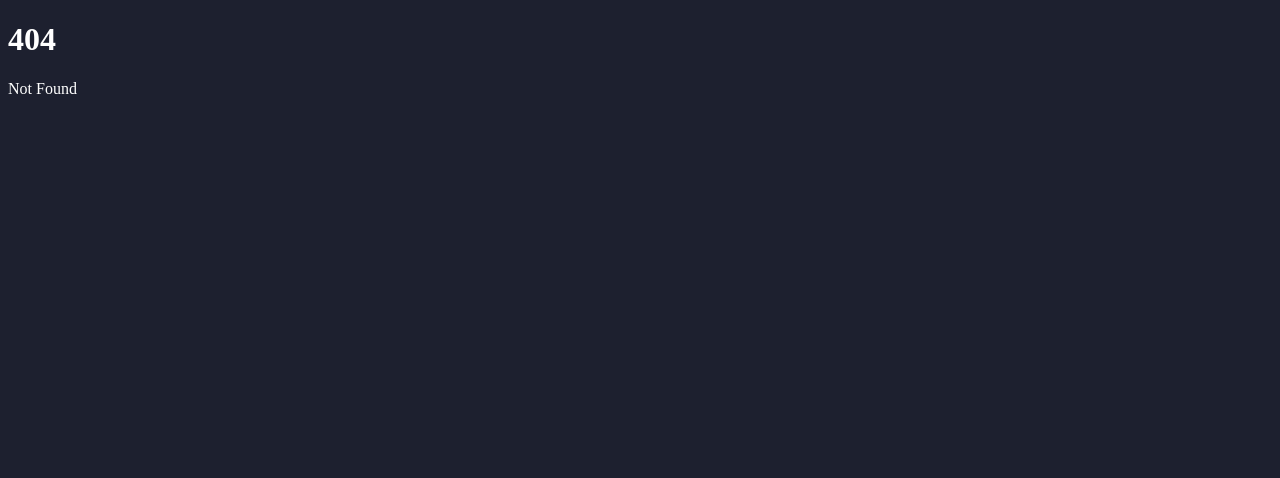
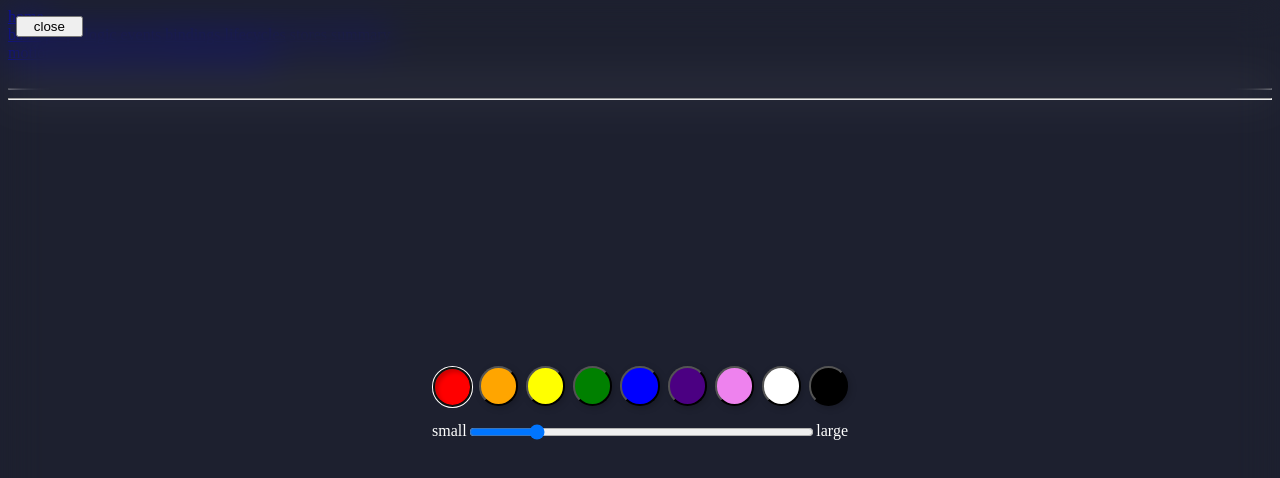
Before and after one commit to directormac/learn-svelte-dev, a SvelteKit app: page /part2/actions in a window 1280 px wide. Before the commit this address had no page. Shown: the top 478 px of the page. Built offline with nearby package versions, Linux system fonts and the light colour scheme.

Commit message:
transitions

```diff
--- a/src/lib/header/Nav.svelte
+++ b/src/lib/header/Nav.svelte
@@ -1,3 +1,4 @@
+<div class="higher">
 	<a href="/">home</a>
 	<div>
 		<a href="/part1/basics">basic</a>
@@ -13,8 +14,16 @@
 		<a href="/part2/motions">motions</a>
 		<a href="/part2/transitions">transitions</a>
 		<a href="/part2/transitions/todo">todo</a>
+		<a href="/part2/actions">actions</a>
 		<a href="/part2"> summary</a>
+	</div>
 </div>
 
 <br />
 <hr />
+
+<style>
+	.higher {
+		z-index: 2;
+	}
+</style>
--- /dev/null
+++ b/src/routes/part2/actions/+page.svelte
@@ -0,0 +1,153 @@
+<script>
+	import Nav from '$lib/header/Nav.svelte';
+	import Canvas from './Canvas.svelte';
+	import { trapFocus } from './actions';
+
+	const colors = ['red', 'orange', 'yellow', 'green', 'blue', 'indigo', 'violet', 'white', 'black'];
+	let selected = colors[0];
+	let size = 10;
+
+	let showMenu = true;
+</script>
+
+<div class="seperator">
+	<Nav />
+</div>
+<hr class="seprator" />
+<div class="container" role="region">
+	<div class="canvas-container">
+		<Canvas color={selected} {size} />
+	</div>
+
+	{#if showMenu}
+		<!-- svelte-ignore a11y-no-noninteractive-element-interactions -->
+		<div
+			class="modal-background"
+			on:click|self={() => (showMenu = false)}
+			on:keydown={(e) => {
+				if (e.key === 'Escape') showMenu = false;
+			}}
+			role="dialog"
+			aria-modal="true"
+		>
+			<div class="menu" style="position: relative;" use:trapFocus>
+				<div class="colors">
+					{#each colors as color}
+						<button
+							class="color"
+							aria-label={color}
+							aria-current={selected === color}
+							style="--color: {color}"
+							on:click={() => {
+								selected = color;
+							}}
+						/>
+					{/each}
+				</div>
+
+				<label>
+					small
+					<input type="range" bind:value={size} min="1" max="50" />
+					large
+				</label>
+			</div>
+		</div>
+	{/if}
+
+	<div class="controls">
+		<button class="show-menu" on:click={() => (showMenu = !showMenu)}>
+			{showMenu ? 'close' : 'menu'}
+		</button>
+	</div>
+</div>
+
+<style>
+	.seprator {
+		position: relative;
+		z-index: 2;
+	}
+
+	.controls {
+		position: absolute;
+		left: 0;
+		top: 0;
+		padding: 1em;
+	}
+	.container {
+		position: fixed;
+		left: 0;
+		top: 0;
+		width: 100%;
+		height: 100%;
+		display: flex; /* Added */
+		flex-direction: column; /* Added */
+		align-items: center; /* Added */
+	}
+
+	.canvas-container {
+		padding-top: 10%;
+		margin-top: 50px;
+		flex: 1; /* Added */
+		display: flex; /* Added */
+		justify-content: center; /* Added */
+		align-items: center; /* Added */
+	}
+	.show-menu {
+		width: 5em;
+	}
+
+	.modal-background {
+		position: fixed;
+		display: flex;
+		justify-content: center;
+		align-items: center;
+		left: 0;
+		top: 0;
+		width: 100%;
+		height: 100%;
+		backdrop-filter: blur(20px);
+	}
+
+	.menu {
+		position: relative;
+		background: var(--bg-2);
+		width: calc(100% - 2em);
+		max-width: 28em;
+		padding: 1em 1em 0.5em 1em;
+		border-radius: 1em;
+		box-sizing: border-box;
+		user-select: none;
+	}
+
+	.colors {
+		display: grid;
+		align-items: center;
+		grid-template-columns: repeat(9, 1fr);
+		grid-gap: 0.5em;
+	}
+
+	.color {
+		aspect-ratio: 1;
+		border-radius: 50%;
+		background: var(--color, #fff);
+		transform: none;
+		filter: drop-shadow(2px 2px 3px rgba(0, 0, 0, 0.2));
+		transition: all 0.1s;
+	}
+
+	.color[aria-current='true'] {
+		transform: translate(1px, 1px);
+		filter: none;
+		box-shadow: inset 3px 3px 4px rgba(0, 0, 0, 0.2);
+	}
+
+	.menu label {
+		display: flex;
+		width: 100%;
+		margin: 1em 0 0 0;
+	}
+
+	.menu input {
+		flex: 1;
+	}
+</style>
--- /dev/null
+++ b/src/routes/part2/actions/Canvas.svelte
@@ -0,0 +1,98 @@
+<script lang="ts">
+	import { onMount } from 'svelte';
+
+	export let color: string;
+	export let size: number;
+
+	let canvas: HTMLCanvasElement;
+	let context: CanvasRenderingContext2D;
+	let previous: { x: number; y: number } | null;
+
+	function getCoords(e: MouseEvent): { x: number; y: number } {
+		const { clientX, clientY } = e;
+		const { left, top } = canvas.getBoundingClientRect();
+		const x = clientX - left;
+		const y = clientY - top;
+		return { x, y };
+	}
+
+	onMount(() => {
+		context = canvas.getContext('2d') as CanvasRenderingContext2D;
+
+		function resize() {
+			canvas.width = window.innerWidth;
+			canvas.height = window.innerHeight;
+		}
+		window.addEventListener('resize', resize);
+		resize();
+
+		return () => {
+			window.removeEventListener('resize', resize);
+		};
+	});
+</script>
+
+<canvas
+	bind:this={canvas}
+	on:pointerdown={(e) => {
+		const coords = getCoords(e);
+		context.fillStyle = color;
+		context.beginPath();
+		context.arc(coords.x, coords.y, size / 2, 0, 0.2 * Math.PI);
+		context.fill();
+
+		previous = coords;
+	}}
+	on:pointerleave={() => {
+		previous = null;
+	}}
+	on:pointermove={(e) => {
+		const coords = getCoords(e);
+
+		if (e.buttons === 1) {
+			e.preventDefault();
+
+			context.strokeStyle = color;
+			context.lineWidth = size;
+			context.lineCap = 'round';
+			context.beginPath();
+			if (previous !== null) {
+				context.moveTo(previous.x, previous.y);
+			}
+			context.lineTo(coords.x, coords.y);
+			context.stroke();
+		}
+
+		previous = coords;
+	}}
+/>
+
+{#if previous}
+	<div
+		class="preview"
+		style="--color: {color}; --size: {size}px; --x: {previous.x}px; --y: {previous.y}px"
+	/>
+{/if}
+
+<style>
+	canvas {
+		position: absolute;
+		left: 0;
+		top: 0;
+		width: 100%;
+		height: 100%;
+	}
+
+	.preview {
+		position: absolute;
+		left: var(--x);
+		top: var(--y);
+		width: var(--size);
+		height: var(--size);
+		transform: translate(-50%, -50%);
+		background: var(--color);
+		border-radius: 50%;
+		opacity: 0.5;
+		pointer-events: none;
+	}
+</style>
--- /dev/null
+++ b/src/routes/part2/actions/actions.ts
@@ -0,0 +1,42 @@
+export function trapFocus(node: HTMLElement) {
+	const previous = document.activeElement as HTMLElement;
+
+	function focusable(): HTMLElement[] {
+		return Array.from(
+			node.querySelectorAll<HTMLElement>(
+				'button, [href], input, select, textarea, [tabindex]:not([tabindex="-1"])'
+			)
+		);
+	}
+
+	function handleKeydown(event: KeyboardEvent) {
+		if (event.key !== 'Tab') return;
+
+		const current = document.activeElement as HTMLElement;
+
+		const elements = focusable();
+		const first = elements[0];
+		const last = elements[elements.length - 1];
+
+		if (event.shiftKey && current == first) {
+			last.focus();
+			event.preventDefault();
+		}
+
+		if (!event.shiftKey && current == last) {
+			first.focus();
+			event.preventDefault();
+		}
+	}
+
+	focusable()[0]?.focus();
+
+	node.addEventListener('keydown', handleKeydown);
+
+	return {
+		destroy() {
+			node.removeEventListener('keydown', handleKeydown);
+			previous?.focus();
+		}
+	};
+}
```
Also changed, not shown: src/lib/components/transitions/TodoList.svelte (+16 -6 lines), src/lib/components/transitions/todo.ts (+31 -15 lines), src/routes/part2/transitions/todo/+page.svelte (+78 -0 lines), src/routes/part2/transitions/DefferedTransitions.svelte (deleted), 1 other file (tests, documents, lock files or other folders). Lines whose indentation alone changed are shown as unchanged.
